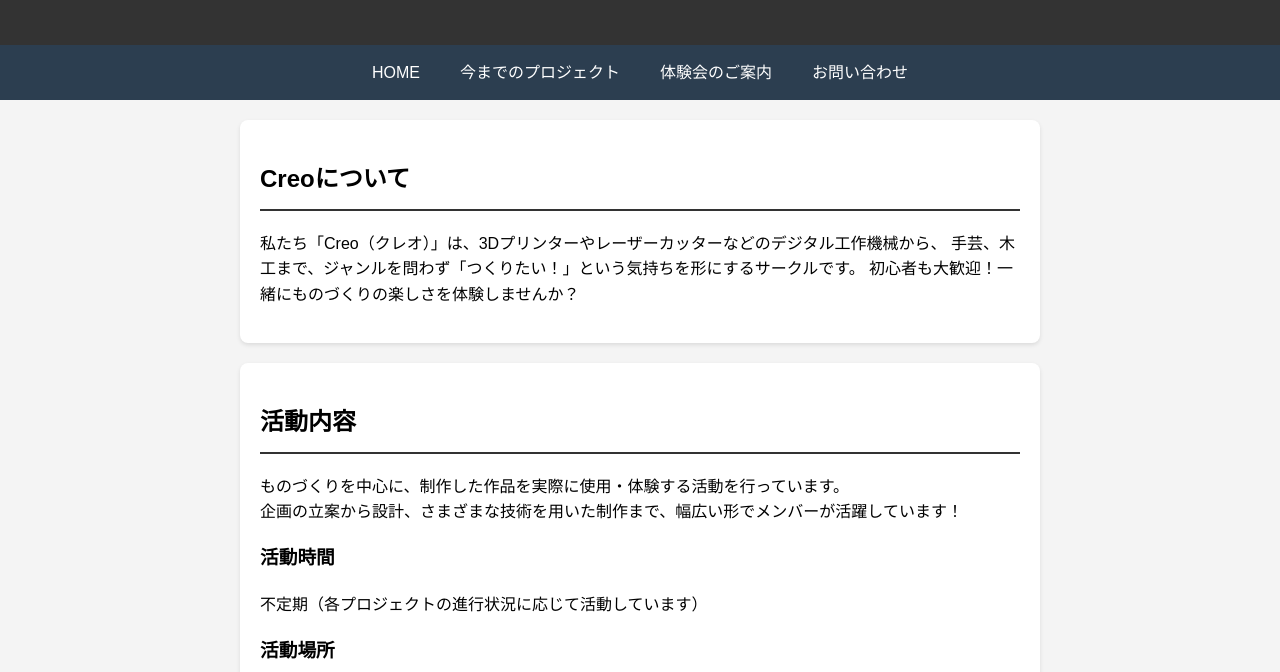
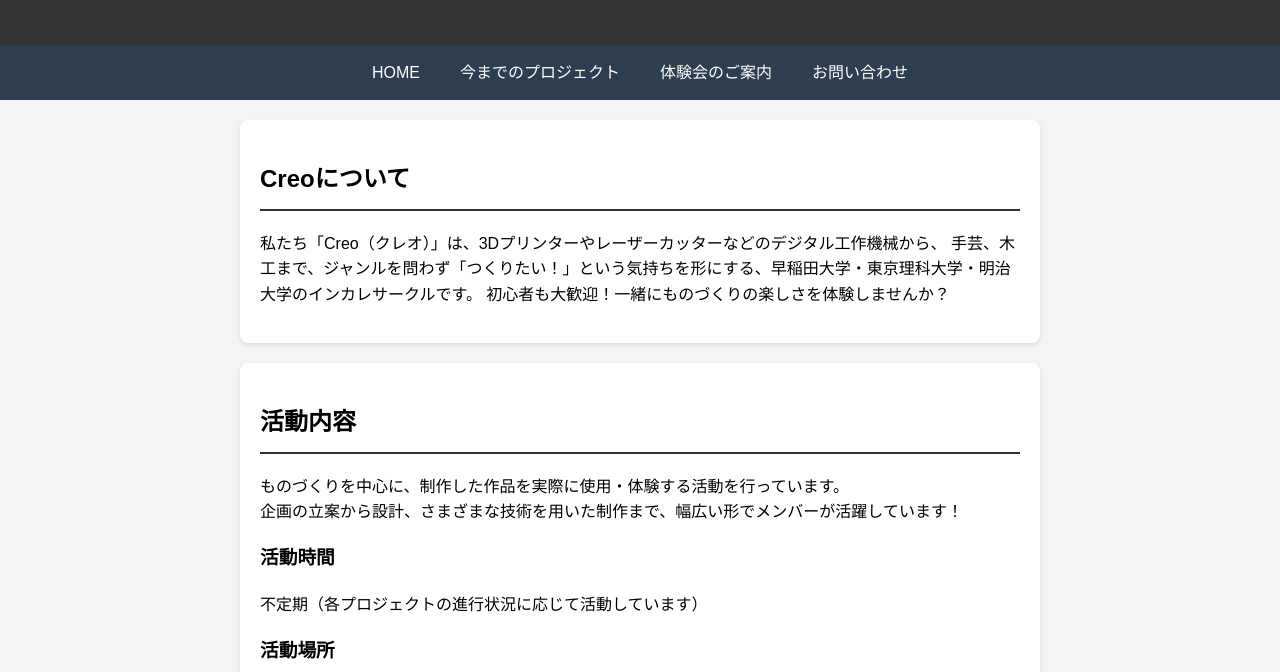
Before and after one commit to Solanima2004/CreoManufacturing, a plain HTML site: page index.html in a window 1280 px wide. Shown: the part 128-800 px from the top of the page. Drawn offline with Linux system fonts and the light colour scheme.

Commit message:
文面の変更

```diff
--- a/index.html
+++ b/index.html
@@ -27,7 +27,7 @@
             <h2>Creoについて</h2>
             <p>
                 私たち「Creo（クレオ）」は、3Dプリンターやレーザーカッターなどのデジタル工作機械から、
-                手芸、木工まで、ジャンルを問わず「つくりたい！」という気持ちを形にするサークルです。
+                手芸、木工まで、ジャンルを問わず「つくりたい！」という気持ちを形にする、早稲田大学・東京理科大学・明治大学のインカレサークルです。
                 初心者も大歓迎！一緒にものづくりの楽しさを体験しませんか？
             </p>
         </section>
```
